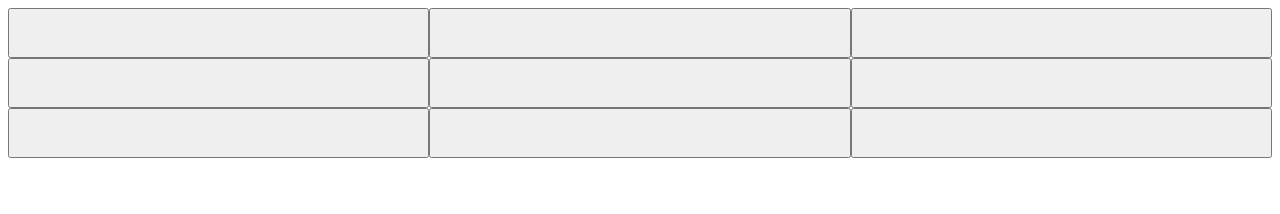
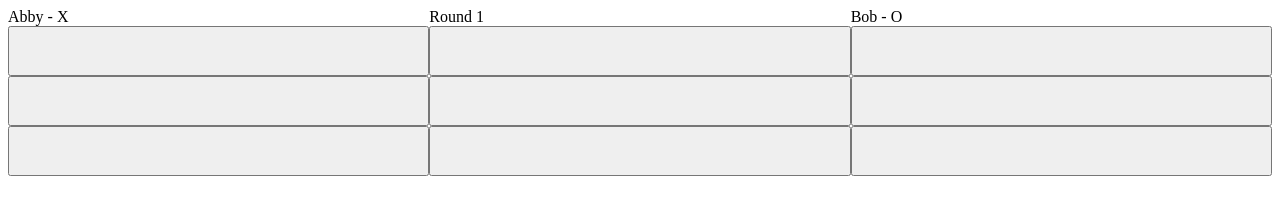
Before and after one commit to johnSchimenz/tictactoe2, a plain HTML site: page index.html in a window 1280 px wide. Drawn offline with Linux system fonts and the light colour scheme.

Commit message:
Display players and the round (not sure if the round auto-updates

```diff
--- a/index.html
+++ b/index.html
@@ -8,6 +8,11 @@
     <link rel="stylesheet" href="style.css">
 </head>
 <body>
+    <div id="top">
+        <div id="top-left"></div>
+        <div id="top-center"></div>
+        <div id="top-right"></div>
+    </div>
     <div id="gameboard-container">
         <button type="button" id="cell0" class="cell"></button>
         <button type="button" id="cell1" class="cell"></button>
@@ -19,5 +24,6 @@
         <button type="button" id="cell7" class="cell"></button>
         <button type="button" id="cell8" class="cell"></button>
     </div>
+    <div id="bottom"></div>
 </body>
 </html>
--- a/main.js
+++ b/main.js
@@ -14,8 +14,16 @@ const PlayerFactory = (name, marker) => {
 const gameSetUp = (() => {
     // Create players and roundCounter
     const playerOne = PlayerFactory("Abby", "X");
+    const playerOneDisplay = document.querySelector("#top-left");
+    playerOneDisplay.textContent = playerOne.name + " - " + playerOne.marker;
+
     const playerTwo = PlayerFactory("Bob", "O");
+    const playerTwoDisplay = document.querySelector("#top-right");
+    playerTwoDisplay.textContent = playerTwo.name + " - " + playerTwo.marker;
+
     let roundCounter = 1;
+    const roundDisplay = document.querySelector("#top-center");
+    roundDisplay.textContent = "Round " + roundCounter;
 
     return {
         playerOne,
@@ -37,7 +45,6 @@ function checkWinner(player, marker) {
         gameBoardArray[2] === marker && gameBoardArray[4] == marker && gameBoardArray[6] === marker
         ) {
             player.winner = true;
-            console.log(player);
             return player;
         }
 }
--- a/style.css
+++ b/style.css
@@ -1,7 +1,12 @@
+#top {
+    display: grid;
+    grid-template-columns: repeat(3, 1fr);
+}
+
 #gameboard-container {
     display: grid;
     grid-template-columns: repeat(3, 1fr);
-    grid-template-rows: (3, 1fr);
+    grid-template-rows: repeat(3, 1fr);
 
 }
 button.cell {
```
